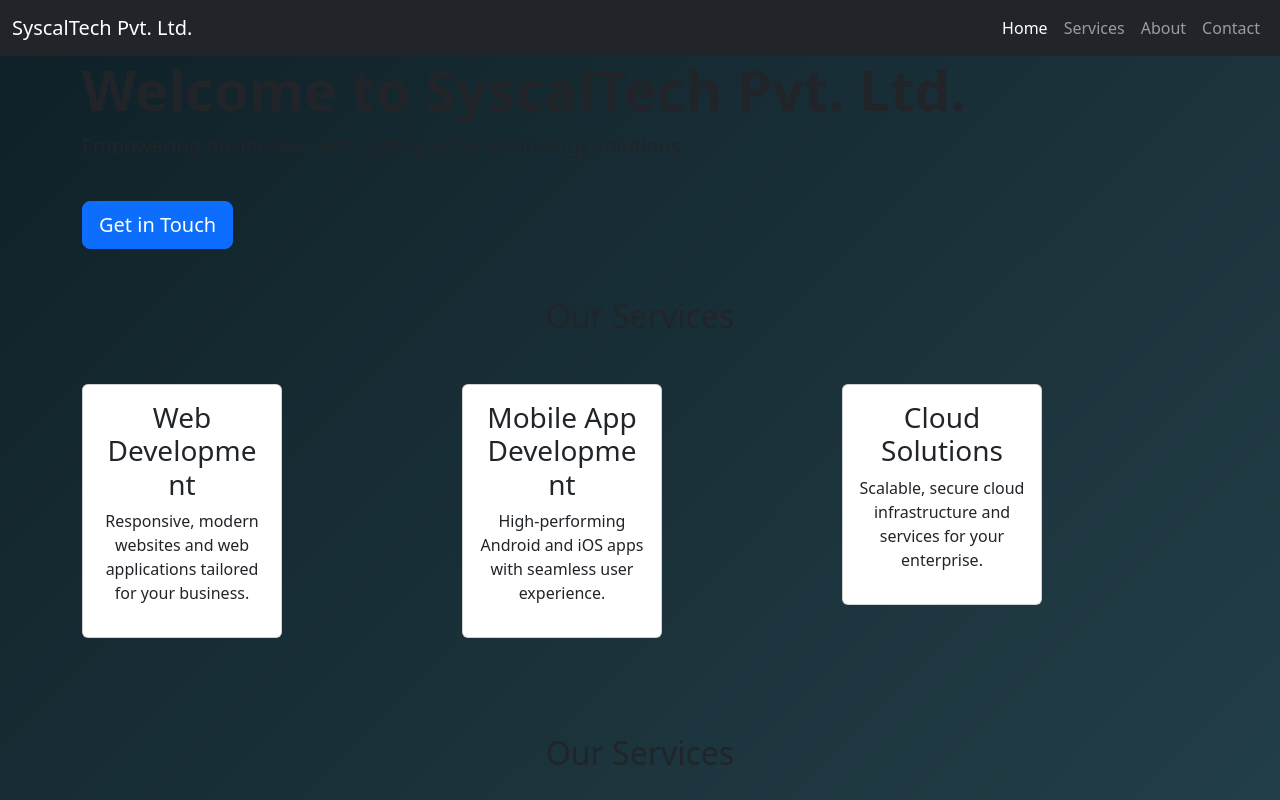
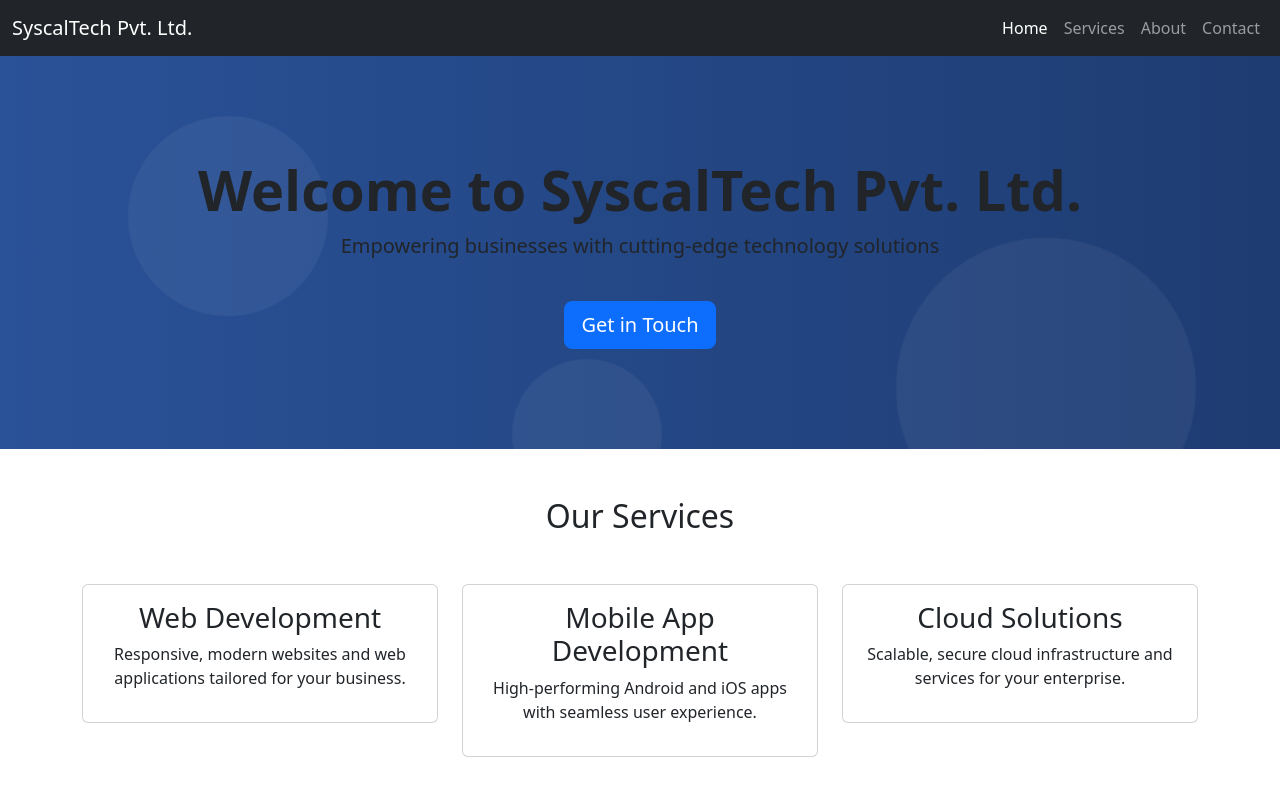
Before and after one commit to lavishakag/Trial, a plain HTML site: page index.html in a window 1280 px wide. Shown: the top 800 px of the page. Drawn offline with nearby package versions, Linux system fonts and the light colour scheme.

Commit message:
Update style.css

```diff
--- a/style.css
+++ b/style.css
@@ -1,111 +1,90 @@
-/* General Reset */
-* {
-  margin: 0;
-  padding: 0;
-  box-sizing: border-box;
+<style>
+    body {
+      background: linear-gradient(to right, #0F2027, #203A43, #2C5364);
+      color: #fff;
+      overflow-x: hidden;
     }
-body {
-  font-family: 'Poppins', sans-serif;
-  background: linear-gradient(135deg, #0f2027, #203a43, #2c5364);
-  color: #fff;
+    .hero-section {
+      padding: 100px 0;
+      text-align: center;
+      background: #1E3C72;
+      background: linear-gradient(to right, #2A5298, #1E3C72);
+      animation: fadeIn 2s ease;
+      position: relative;
+      overflow: hidden;
     }
-
-/* Navbar */
-.navbar {
-  display: flex;
-  justify-content: space-between;
-  padding: 20px 10%;
-  background-color: rgba(0, 0, 0, 0.2);
-  position: sticky;
+    .hero-section h1, .hero-section p, .hero-section a {
+      animation: slideUp 1.5s ease forwards;
+      opacity: 0;
+    }
+    .hero-section h1 {
+      animation-delay: 0.5s;
+    }
+    .hero-section p {
+      animation-delay: 1s;
+    }
+    .hero-section a {
+      animation-delay: 1.5s;
+    }
+    @keyframes fadeIn {
+      0% { opacity: 0; }
+      100% { opacity: 1; }
+    }
+    @keyframes slideUp {
+      0% { transform: translateY(50px); opacity: 0; }
+      100% { transform: translateY(0); opacity: 1; }
+    }
+    .animated-shapes {
+      position: absolute;
       top: 0;
-  z-index: 100;
+      left: 0;
+      width: 100%;
+      height: 100%;
+      overflow: hidden;
+      z-index: 0;
     }
-.logo {
-  font-size: 24px;
-  font-weight: bold;
-  color: #00e6e6;
+    .circle {
+      position: absolute;
+      border-radius: 50%;
+      background: rgba(255,255,255,0.05);
+      animation: float 10s infinite ease-in-out;
     }
-.nav-menu {
-  list-style: none;
-  display: flex;
-  gap: 25px;
+    .circle:nth-child(1) {
+      width: 200px;
+      height: 200px;
+      top: 20%;
+      left: 10%;
+      animation-duration: 12s;
     }
-.nav-menu a {
-  color: #fff;
-  text-decoration: none;
-  position: relative;
-  transition: 0.3s;
+    .circle:nth-child(2) {
+      width: 300px;
+      height: 300px;
+      top: 50%;
+      left: 70%;
+      animation-duration: 15s;
     }
-.nav-menu a::after {
-  content: "";
-  height: 2px;
-  width: 0;
-  background: #00e6e6;
-  position: absolute;
-  left: 0;
-  bottom: -4px;
-  transition: 0.4s ease;
+    .circle:nth-child(3) {
+      width: 150px;
+      height: 150px;
+      top: 80%;
+      left: 40%;
+      animation-duration: 18s;
     }
-.nav-menu a:hover::after {
-  width: 100%;
-}
-
-/* Hero Section */
-.hero {
- min-height: 100vh;
-  padding: 80px 20px;
-  text-align: center;
-  margin-top: 80px;
-  animation: fadeInUp 1.5s ease-out forwards;
-}
-.hero h1 {
-  font-size: 3rem;
-}
-.hero h1 span {
-  color: #00e6e6;
-}
-.hero p {
-  font-size: 1.2rem;
-  margin-top: 10px;
-  opacity: 0.8;
-}
-
-/* Services Section */
-.services {
-  text-align: center;
-  padding: 60px 10%;
-}
-.services h2 {
-  font-size: 2rem;
-  margin-bottom: 40px;
-}
-.card-container {
-  display: flex;
-  flex-wrap: wrap;
-  justify-content: center;
-  gap: 2rem;
+    @keyframes float {
+      0% { transform: translateY(0) rotate(0deg); }
+      50% { transform: translateY(-20px) rotate(180deg); }
+      100% { transform: translateY(0) rotate(360deg); }
     }
     .card {
-  background: rgba(255, 255, 255, 0.1);
-  border-radius: 12px;
-  padding: 2rem;
-  width: 200px;
-  transition: transform 0.3s ease, background 0.3s;
-  cursor: pointer;
+      background: #34495E;
+      transition: transform 0.5s;
     }
     .card:hover {
       transform: scale(1.05);
-  background: rgba(0, 230, 230, 0.15);
     }
-
-/* Animations */
-@keyframes fadeInUp {
-  from {
-    opacity: 0;
-    transform: translateY(40px);
+    .footer {
+      background: #2C3E50;
+      padding: 20px 0;
+      text-align: center;
     }
-  to {
-    opacity: 1;
-    transform: translateY(0);
-  }
-}
+  </style>
```
Lines whose indentation alone changed are shown as unchanged.
